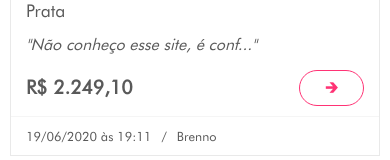
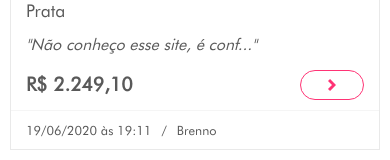
Before and after one commit to fadonascimento/gatry, a React (Create React App) app in the folder app/: page / in a window 390 px wide. Shown: the part 447-607 px from the top of the page. Built offline with nearby package versions, Linux system fonts and the light colour scheme.

Commit message:
GAT-3 promotion front-end

```diff
--- a/app/src/components/Promotions/Promotions.css
+++ b/app/src/components/Promotions/Promotions.css
@@ -112,8 +112,19 @@
   .button-container .button-cta span{
     display: none;
   }
-  .button-container .button-cta:after {
-    content: "🡲";
+  .button-container .button-cta::after {
+    content: "";
+    -webkit-mask-image: url("/images/icon-arrow-2.svg");
+    mask-image: url("/images/icon-arrow-2.svg");
+    -webkit-mask-size: contain;
+    mask-size: contain;
+    background-color: var(--button-cta-primary-font-color);
+    display: block;
+    height: 12px;
+    width: 12px;
+  }
+  .button-container .button-cta:hover::after {
+    background-color: var(--button-cta-primary-font-color--hover);
   }
 }
 
```
Also changed, not shown: app/public/images/icon-arrow-2.svg (added), app/public/images/icon-arrow.svg (added), app/public/manifest.json.
